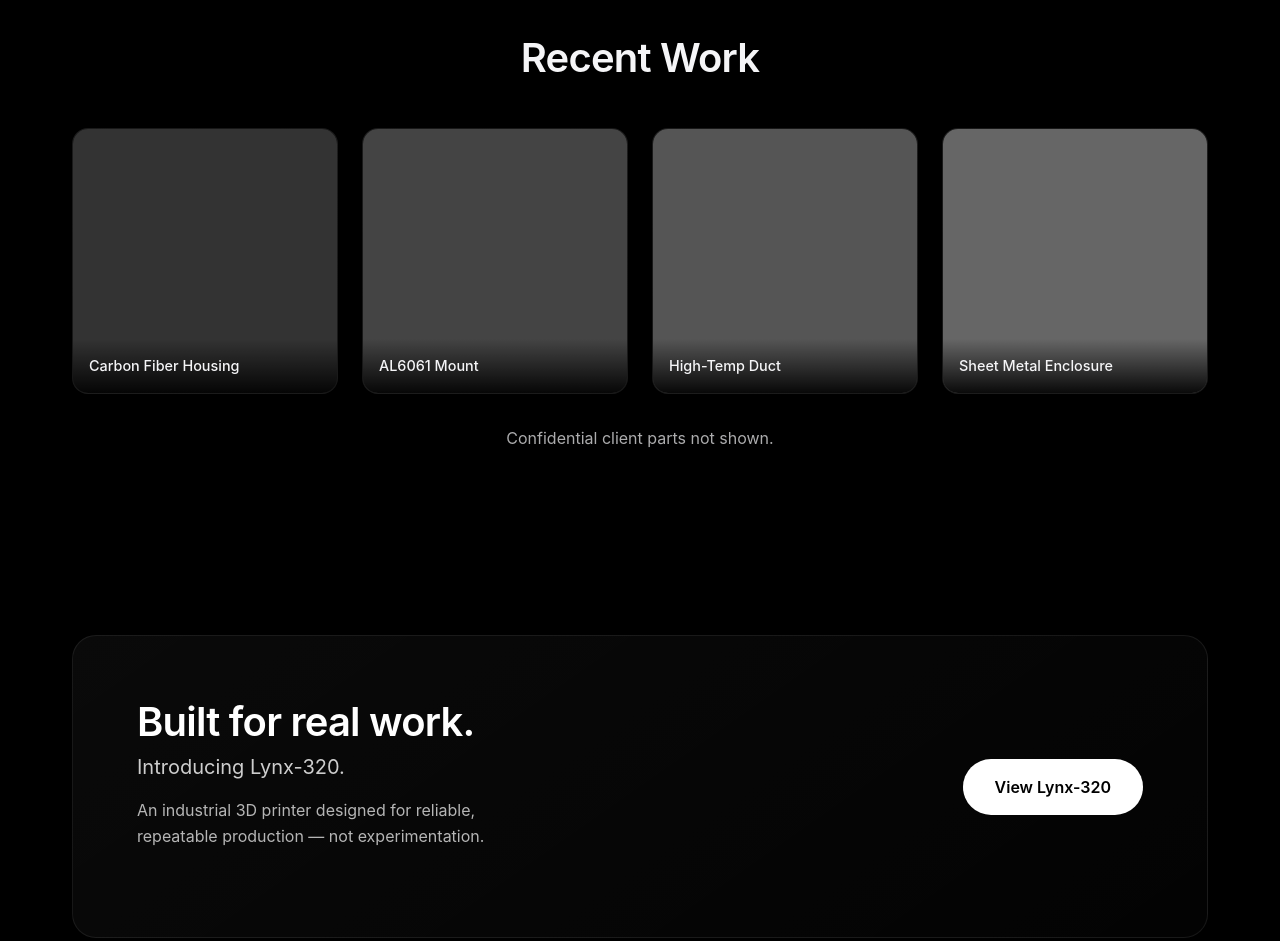
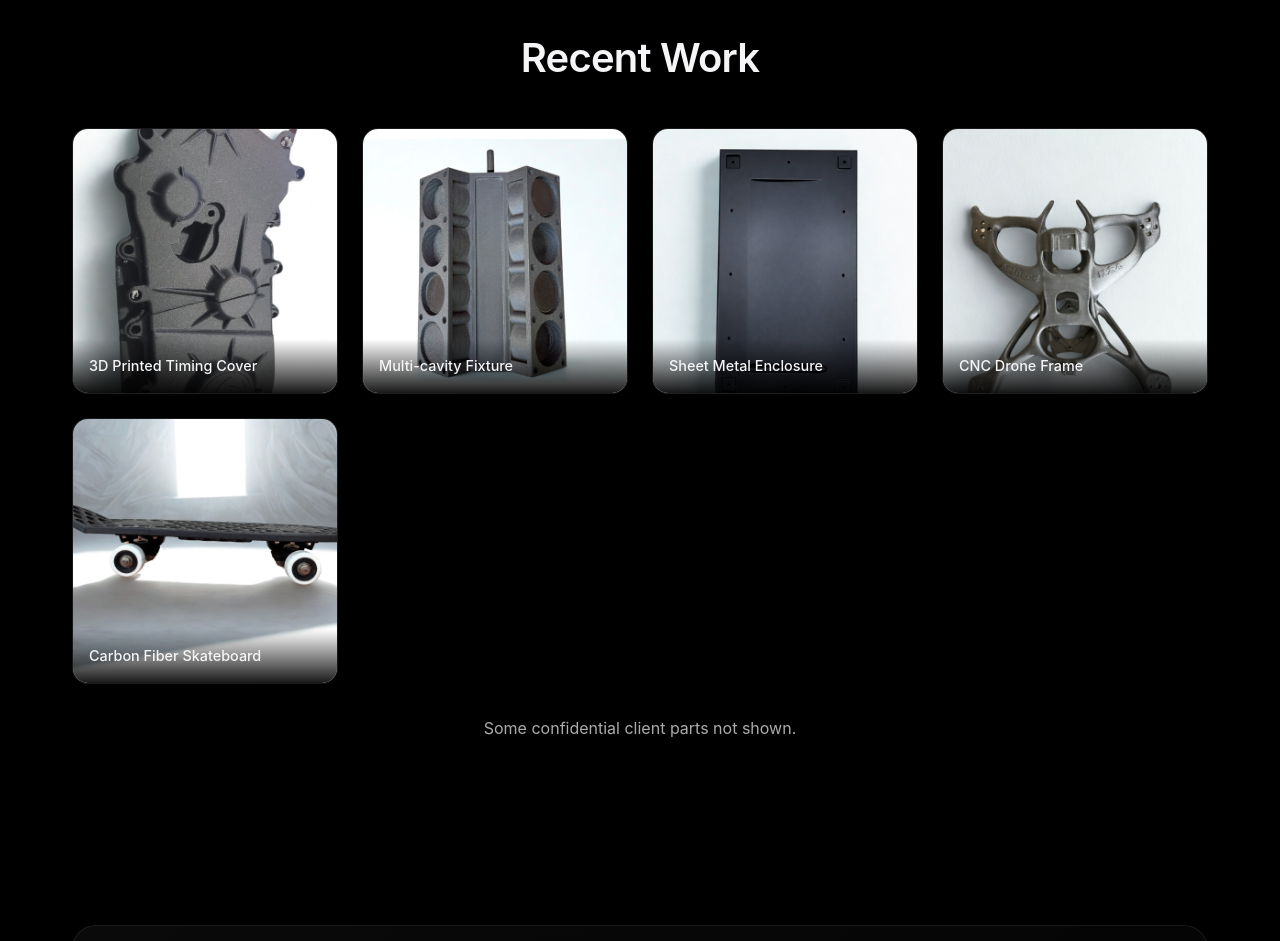
Before and after one commit to cibhiadhinath/unbound3d-landing-page, a website built with Vite: page index.html in a window 1280 px wide. Shown: the part 2960-3901 px from the top of the page. Built offline with nearby package versions, Linux system fonts and the light colour scheme.

Commit message:
feat: Add product images to Recent Work, fix grey cards on mobile, harden scrollbar hiding

```diff
--- a/index.html
+++ b/index.html
@@ -254,24 +254,28 @@
                 <h2 class="section-title text-center">Recent Work</h2>
                 <div class="sample-grid">
                     <div class="sample-item">
-                        <div class="sample-img" style="background: #333;"></div>
-                        <div class="sample-caption">Carbon Fiber Housing</div>
+                        <img class="sample-img" src="/work/work-1.jpg" alt="3D Printed Timing Cover" loading="lazy">
+                        <div class="sample-caption">3D Printed Timing Cover</div>
                     </div>
                     <div class="sample-item">
-                        <div class="sample-img" style="background: #444;"></div>
-                        <div class="sample-caption">AL6061 Mount</div>
+                        <img class="sample-img" src="/work/work-2.png" alt="Multi-cavity Fixture" loading="lazy">
+                        <div class="sample-caption">Multi-cavity Fixture</div>
                     </div>
                     <div class="sample-item">
-                        <div class="sample-img" style="background: #555;"></div>
-                        <div class="sample-caption">High-Temp Duct</div>
+                        <img class="sample-img" src="/work/work-3.png" alt="Sheet Metal Enclosure" loading="lazy">
+                        <div class="sample-caption">Sheet Metal Enclosure</div>
                     </div>
                     <div class="sample-item">
-                        <div class="sample-img" style="background: #666;"></div>
-                        <div class="sample-caption">Sheet Metal Enclosure</div>
+                        <img class="sample-img" src="/work/work-4.png" alt="CNC Drone Frame" loading="lazy">
+                        <div class="sample-caption">CNC Drone Frame</div>
+                    </div>
+                    <div class="sample-item">
+                        <img class="sample-img" src="/work/work-5.png" alt="Carbon Fiber Skateboard" loading="lazy">
+                        <div class="sample-caption">Carbon Fiber Skateboard</div>
                     </div>
                 </div>
                 <div class="text-center" style="margin-top: 2rem;">
-                    <p style="opacity: 0.7;">Confidential client parts not shown.</p>
+                    <p style="opacity: 0.7;">Some confidential client parts not shown.</p>
                 </div>
             </div>
         </section>
--- a/src/style.css
+++ b/src/style.css
@@ -1398,3 +1398,20 @@ footer {
   transform: translateY(-4px);
   border-color: rgba(255, 255, 255, 0.15);
 }
+
+/* ===== Mobile: Force all cards to pure black ===== */
+@media (max-width: 768px) {
+
+  .cap-card,
+  .feature-card,
+  .vis-card,
+  .bento-item,
+  .sample-item,
+  .clean-list li,
+  .platform-card,
+  .lynx-highlight {
+    background: #000 !important;
+    backdrop-filter: none !important;
+    -webkit-backdrop-filter: none !important;
+  }
+}
```
Also changed, not shown: public/work/part-1.png (added), public/work/part-2.png (added), public/work/work-1.jpg (added), public/work/work-2.png (added), public/work/work-3.png (added), public/work/work-4.png (added), public/work/work-5.png (added), 1 other file.
